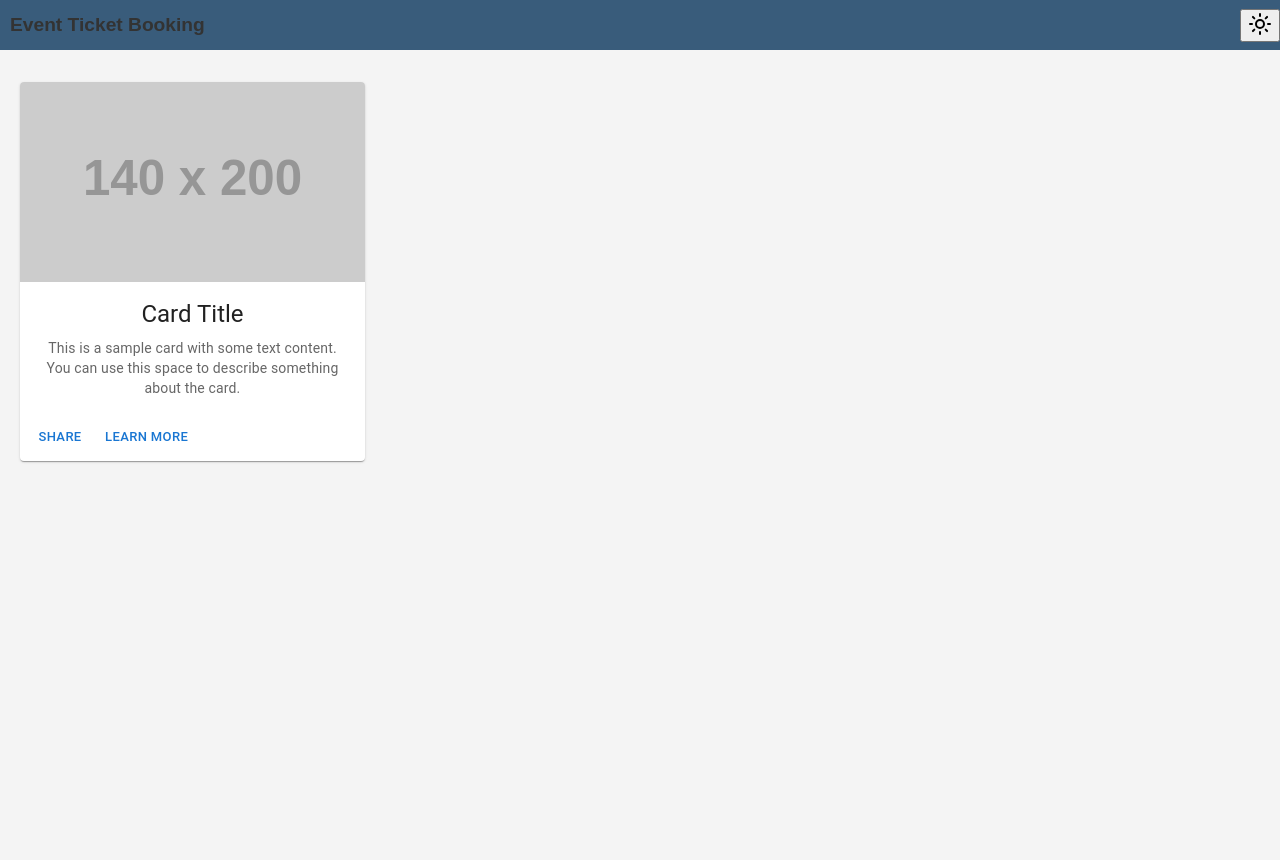
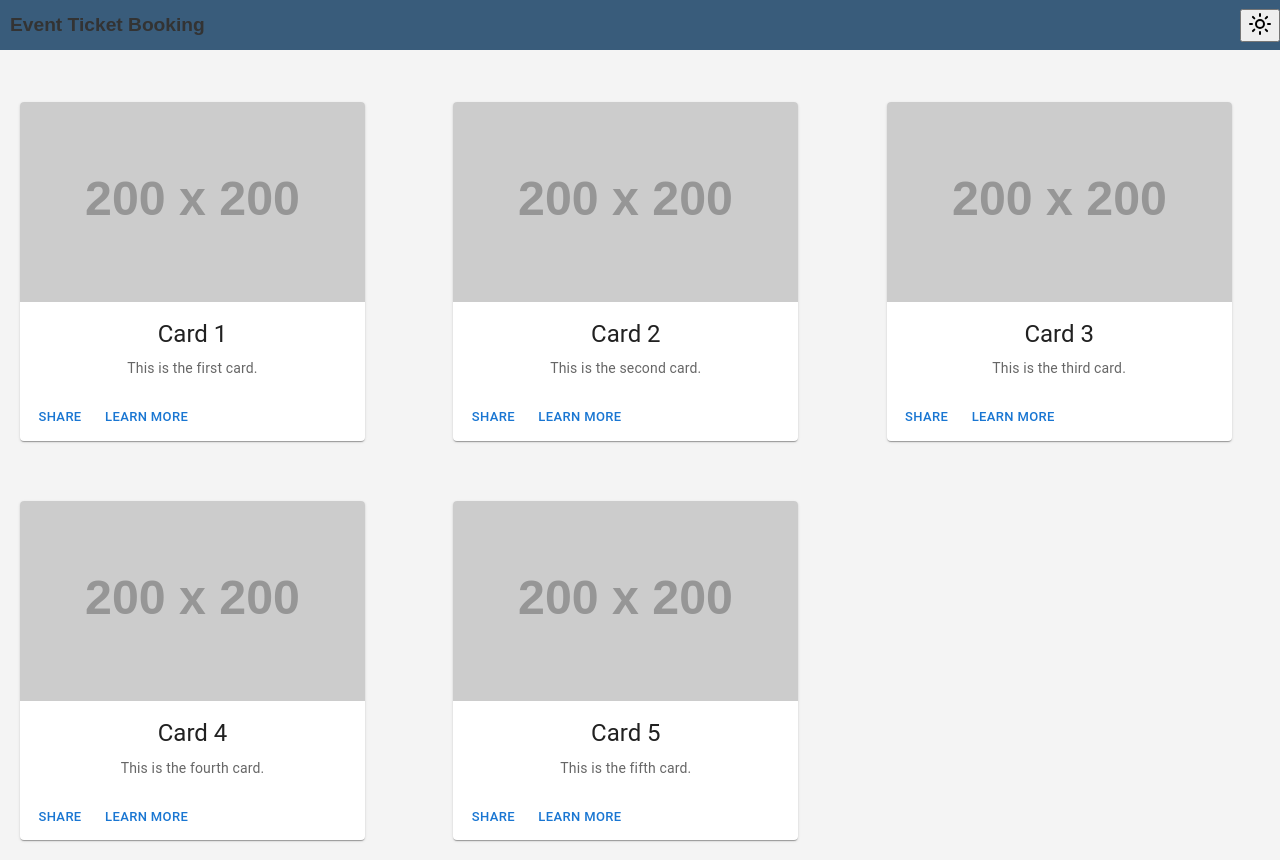
Before and after one commit to vansh017/Ticket-Booking-System, a React (Create React App) app: page / in a window 1280 px wide. Before the commit the page ends 800 px from the top, so only its background shows below. Built offline with nearby package versions, Linux system fonts and the light colour scheme.

Commit message:
multiple cards added for example

```diff
--- a/src/App.css
+++ b/src/App.css
@@ -58,3 +58,10 @@
     transform: rotate(360deg);
   }
 }
+
+
+.card-container {
+  display: grid;
+  grid-template-columns: repeat(auto-fill, minmax(345px, 1fr));
+  gap: 20px;
+}
--- a/src/components/Card.css
+++ b/src/components/Card.css
@@ -3,8 +3,21 @@
     max-width: 345px;
     margin: 20px;
     transition: box-shadow 0.3s ease;
+    position: relative;
   }
 
   .my-card:hover {
     box-shadow: 0 4px 16px rgba(0, 0, 0, 0.2);
   }
+
+
+/* src/Card.css */
+.custom-button {
+  background-color: #1976d2;
+  color: white;
+  transition: background-color 0.3s ease;
+}
+
+.custom-button:hover {
+  background-color: #115293;
+}
--- a/src/components/Card.js
+++ b/src/components/Card.js
@@ -8,29 +8,30 @@ import CardActions from '@mui/material/CardActions';
 import Button from '@mui/material/Button';
 import './Card.css'; // Import the CSS file for styling
 
-const MyCard = () => {
+const MyCard = ({title, description, img}) => {
+    console.log(img);
   return (
     <Card className="my-card">
       <CardMedia
         component="img"
         height="200"
-        width="140"
-        image="https://via.placeholder.com/140x200"
-        alt="placeholder"
+        width="200"
+        image={img}
+        alt={title}
       />
       <CardContent>
         <Typography gutterBottom variant="h5" component="div">
-          Card Title
+          {title}
         </Typography>
         <Typography variant="body2" color="text.secondary">
-          This is a sample card with some text content. You can use this space to describe something about the card.
+          {description}
         </Typography>
       </CardContent>
       <CardActions>
-        <Button size="small" color="primary">
+        <Button size="small" className="custom-button">
           Share
         </Button>
-        <Button size="small" color="primary">
+        <Button size="small" className="custom-button">
           Learn More
         </Button>
       </CardActions>
--- a/src/pages/Home.js
+++ b/src/pages/Home.js
@@ -3,10 +3,51 @@ import React from 'react';
 import './Home.css'; // Import the CSS file
 import MyCard from '../components/Card'; // Remove .js extension
 
+
+
+// src/data.js
+export const items = [
+  {
+    title: "Card 1",
+    description: "This is the first card.",
+    image: "https://via.placeholder.com/200x200",
+  },
+  {
+    title: "Card 2",
+    description: "This is the second card.",
+    image: "https://via.placeholder.com/200x200",
+  },
+  {
+    title: "Card 3",
+    description: "This is the third card.",
+    image: "https://via.placeholder.com/200x200",
+  },
+  {
+    title: "Card 4",
+    description: "This is the fourth card.",
+    image: "https://via.placeholder.com/200x200",
+  },
+  {
+    title: "Card 5",
+    description: "This is the fifth card.",
+    image: "https://via.placeholder.com/200x200",
+  },
+];
+
+
 const HomePage = () => {
   return (
     <div className="home-page">
-    <MyCard/>
+    <div className="card-container">
+        {items.map((item, index) => (
+          <MyCard
+            key={index}
+            title={item.title}
+            description={item.description}
+            img={item.image}
+          />
+        ))}
+      </div>
     </div>
   );
 };
```
